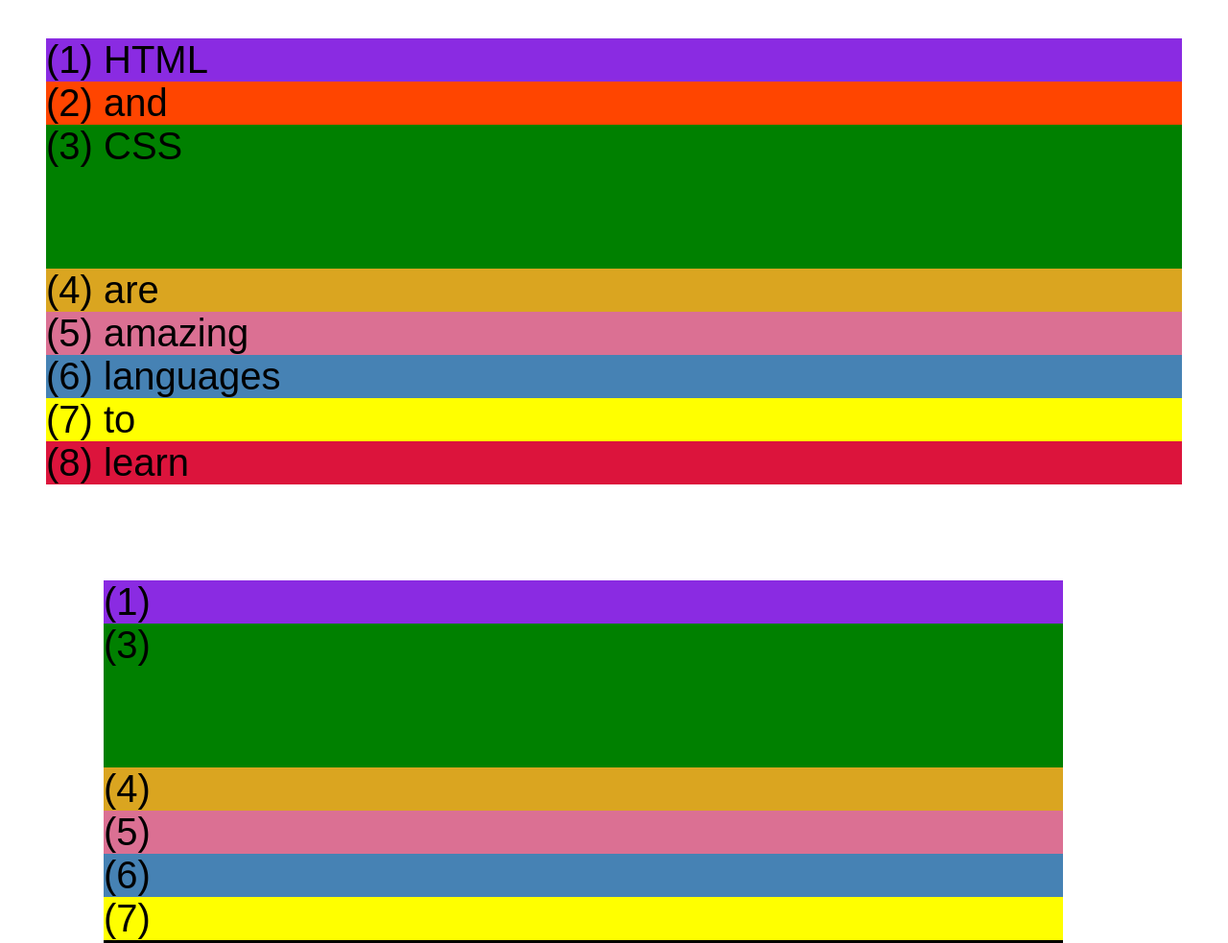
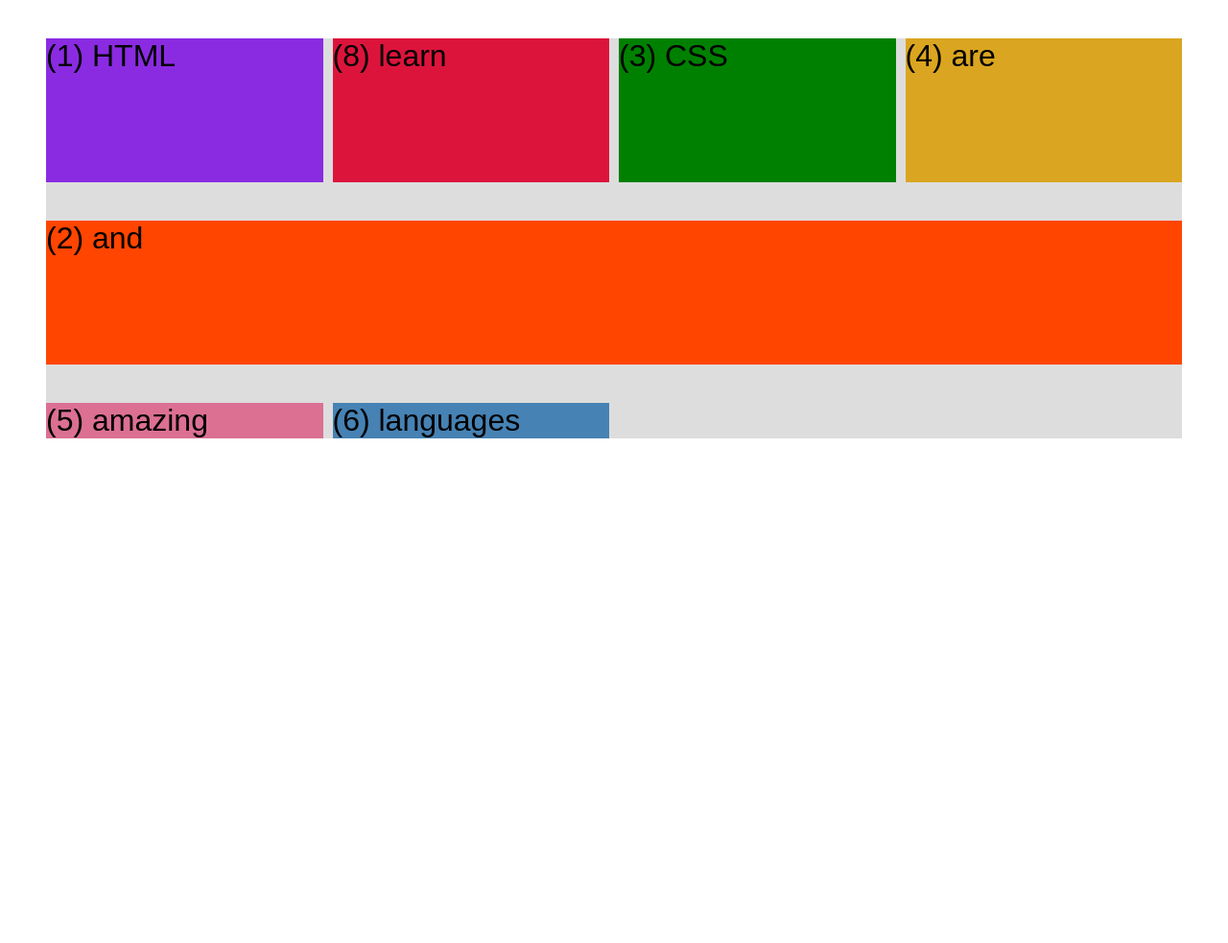
Before and after one commit to hoiredalert3/My-code---Udemy-Build-Responsive-Real-World-Websites-with_HTML-and-CSS-2022-6, a plain HTML site: page 04-CSS-Layouts/css-grid.html in a window 1280 px wide. Shown: the top 983 px of the page at 96% size. After the commit the page ends 800 px from the top, so only its background shows below. Drawn offline with Linux system fonts and the light colour scheme.

Commit message:
learned css grid, rows, columns, span, gap

```diff
--- a/04-CSS-Layouts/css-grid.html
+++ b/04-CSS-Layouts/css-grid.html
@@ -32,18 +32,46 @@
         background-color: crimson;
       }
 
+      .el--2 {
+        grid-row: 2;
+        /* grid-column: 1/4; */
+        grid-column: 1/-1;
+      }
+
+      .el--8 {
+        /* grid-row: 1 / span 3; */
+        grid-row: 1;
+        grid-column: 2;
+      }
+
+      .el--6 {
+        /* grid-row: 2; */
+        /* grid-column: 2/-1; */
+      }
+
       .container--1 {
         /* STARTER */
         font-family: sans-serif;
         background-color: #ddd;
-        font-size: 40px;
+        font-size: 32px;
         margin: 40px;
 
         /* CSS GRID */
+        display: grid;
+        /* grid-template-columns: 200px 200px 2fr 1fr; */
+        grid-template-rows: 300px 200px;
+
+        grid-template-columns: repeat(4, 1fr);
+        grid-template-rows: 1fr 1fr;
+        gap: 40px 10px;
+        /* height: 400px; */
+        /* row-gap: 20px;
+        column-gap: 30px; */
       }
 
       .container--2 {
         /* STARTER */
+        display: none;
         font-family: sans-serif;
         background-color: black;
         font-size: 40px;
@@ -64,7 +92,7 @@
       <div class="el el--4">(4) are</div>
       <div class="el el--5">(5) amazing</div>
       <div class="el el--6">(6) languages</div>
-      <div class="el el--7">(7) to</div>
+      <!-- <div class="el el--7">(7) to</div> -->
       <div class="el el--8">(8) learn</div>
     </div>
 
--- a/04-CSS-Layouts/style.css
+++ b/04-CSS-Layouts/style.css
@@ -313,7 +313,7 @@ footer {
 
 .main-header {
   display: flex;
-  justify-content: flex-start;
+  justify-content: space-between;
   align-items: center;
 }
 
```
Also changed, not shown: 04-CSS-Layouts/flexbox.html (+3 -3 lines).
